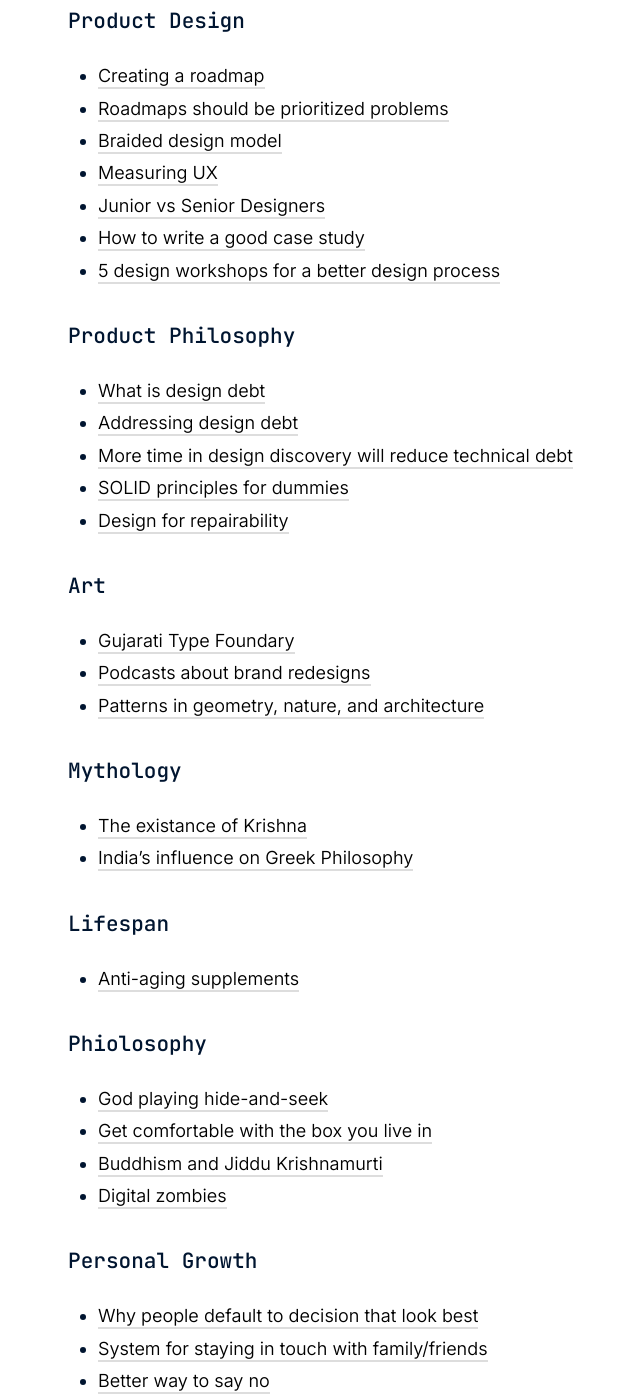
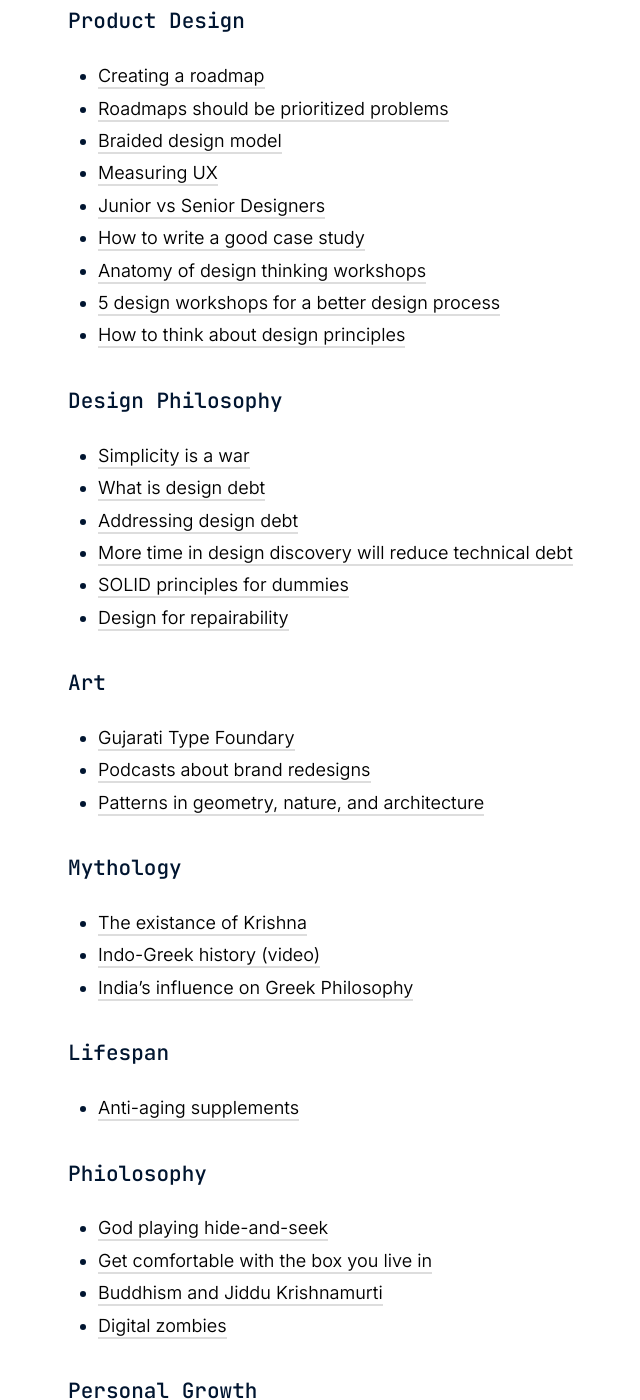
Before and after one commit to varundhawan5792/varundhawan.com, a Jekyll site: the page built from _notes/links.md, in a window 1280 px wide and 1400 px high, scrolled down 814 px. Shown: the whole window, without its empty margins (90-730 px from the left). Built offline with Jekyll 4.4.1, drawn with Linux system fonts in a browser that asks for light colours.

Commit message:
Updated reading log

```diff
--- a/_notes/links.md
+++ b/_notes/links.md
@@ -25,9 +25,12 @@ excerpt: A collection of ideas I find interesting
 - [Measuring UX](https://vimeo.com/414636141)
 - [Junior vs Senior Designers](https://www.antonsten.com/juniorvssenior/)
 - [How to write a good case study](https://uxtools.co/blog/5-principles-of-exceptional-case-studies-in-ux-portfolios/)
+- [Anatomy of design thinking workshops](https://uxdesign.cc/comprehensive-anatomy-of-all-ux-design-thinking-workshops-c416706cd3e2)
 - [5 design workshops for a better design process](https://www.nngroup.com/articles/5-ux-workshops/)
+- [How to think about design principles](https://jonathanjeter.com/2011/05/27/jared-spool-the-essential-principles-behind-great-design-principles/)
 
-### Product Philosophy
+### Design Philosophy
+- [Simplicity is a war](https://www.gosquared.com/blog/simplicity)
 - [What is design debt](https://uxdesign.cc/the-what-and-why-of-design-debt-861be8b887fe)
 - [Addressing design debt](https://uxdesign.cc/paying-off-design-debt-605d24487a70)
 - [More time in design discovery will reduce technical debt](https://refactoring.fm/p/the-true-meaning-of-technical-debt)
@@ -41,6 +44,7 @@ excerpt: A collection of ideas I find interesting
 
 ### Mythology
 - [The existance of Krishna](https://www.firstpost.com/opinion/archaeology-epigraphical-studies-and-the-existence-of-krishna-11082941.html)
+- [Indo-Greek history (video)](https://www.youtube.com/watch?v=PDAZXO3vP6o)
 - [India's influence on Greek Philosophy](https://historyofphilosophy.net/india-greece)
 
 ### Lifespan
```
Also changed, not shown: _notes/good-design.md (added, +10 -0 lines).
